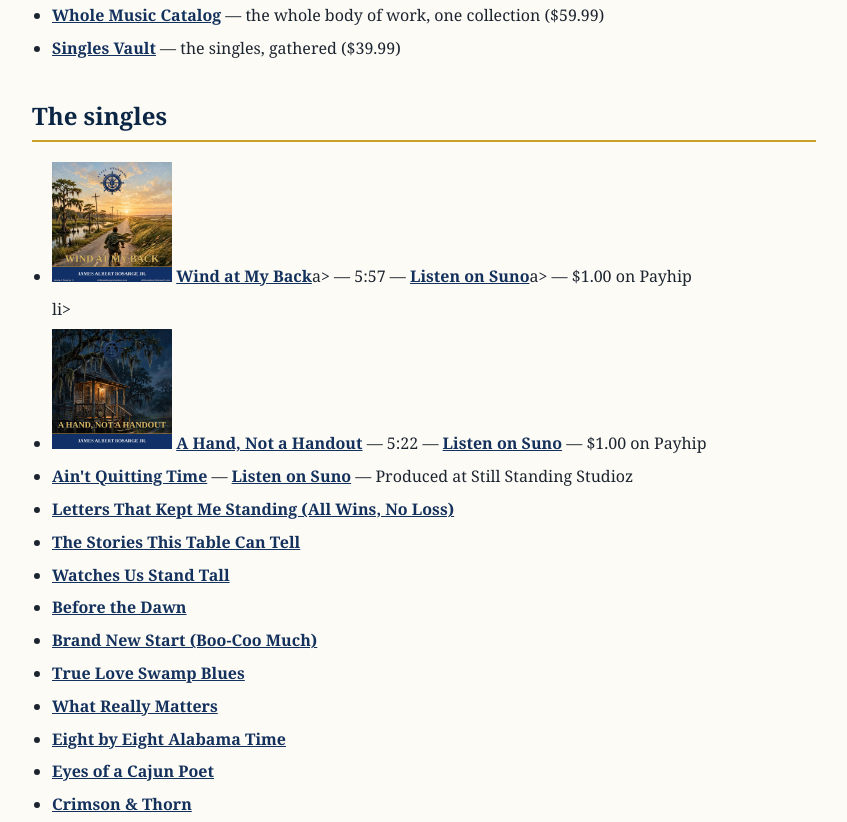
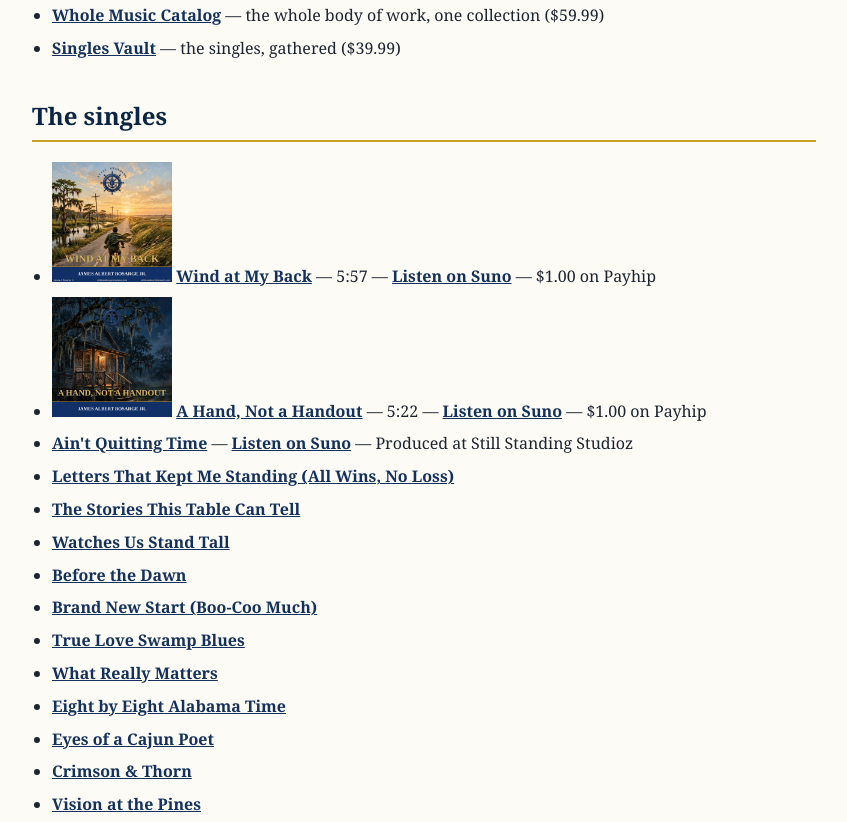
Before and after one commit to Stillstanding-inc/stillstandingstudioz, a plain HTML site: page index.html in a window 1280 px wide. Shown: the part 1113-1935 px from the top of the page, without its empty margins (216-1063 px from the left). Drawn offline with Linux system fonts and the light colour scheme.

Commit message:
Fix Wind at My Back entry closing tags

```diff
--- a/index.html
+++ b/index.html
@@ -72,7 +72,7 @@
 
   <h2>The singles</h2>
   <ul>
-    <li><img src="covers/wind-at-my-back-cover.jpg" alt="Wind at My Back cover" width="120"> <a href="https://payhip.com/b/INgfx">Wind at My Back</a>a> — 5:57 — <a href="https://suno.com/s/fqz4k1n6xIHk6QmQ">Listen on Suno</a>a> — $1.00 on Payhip</li>li>
+    <li><img src="covers/wind-at-my-back-cover.jpg" alt="Wind at My Back cover" width="120"> <a href="https://payhip.com/b/INgfx">Wind at My Back</a> — 5:57 — <a href="https://suno.com/s/fqz4k1n6xIHk6QmQ">Listen on Suno</a> — $1.00 on Payhip</li>
     <li><img src="covers/a-hand-not-a-handout-cover.jpg" alt="A Hand, Not a Handout cover" width="120"> <a href="https://payhip.com/b/xPr6j">A Hand, Not a Handout</a> — 5:22 — <a href="https://suno.com/s/iM2kTUAoAuDVcmN1">Listen on Suno</a> — $1.00 on Payhip</li>
     <li><a href="https://payhip.com/b/l4XiM">Ain't Quitting Time</a> — <a href="https://suno.com/s/Zsb4sughSzGC9cqD">Listen on Suno</a> — Produced at Still Standing Studioz</li>
     <li><a href="https://payhip.com/b/jv2yE">Letters That Kept Me Standing (All Wins, No Loss)</a></li>
```
